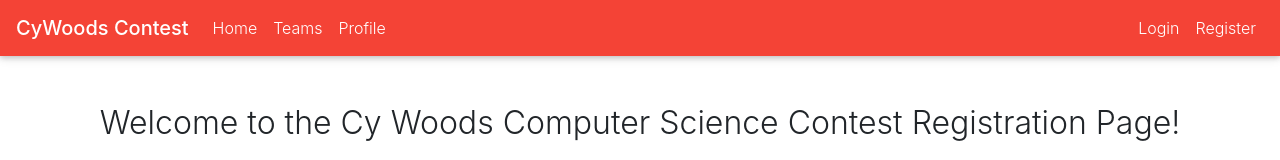
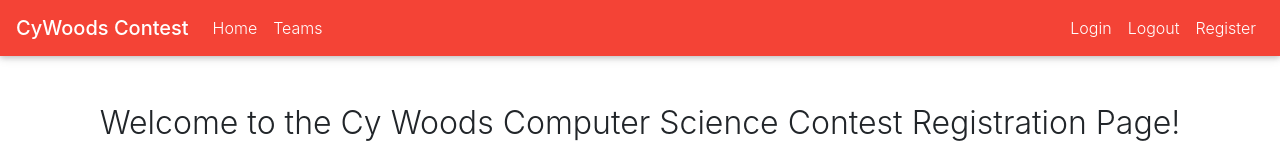
Before and after one commit to BeyondPerception/ContestFrontend, a React (Create React App) app in the folder contest/: page / in a window 1280 px wide. Shown: the top 160 px of the page. Built offline with nearby package versions, Linux system fonts and the light colour scheme.

Commit message:
started work on logout

```diff
--- a/contest/src/DataFetcher.js
+++ b/contest/src/DataFetcher.js
@@ -1,3 +1,5 @@
+import Cookies from "universal-cookie";
+
 const djangoIP = 'http://dent.ml:8000/';
 
 
@@ -37,6 +39,18 @@ export async function authenticateUser(email, password, success) {
     else return false;
 }
 
+export async function logout(key) {
+    console.log('logout')
+    const response = await fetch(`${djangoIP}auth/logout/`, {
+        method: "POST",
+        headers: {
+            "content-type": "application/json",
+            "Authorization": "Token " + key,
+        },
+    });
+    new Cookies().remove("key")
+}
+
 export async function getCurrentUser(key, success)
 {
     const response = await fetch(`${djangoIP}users/get_current_user/`, {
--- a/contest/src/NavBar.js
+++ b/contest/src/NavBar.js
@@ -1,6 +1,14 @@
-import React, { Component } from 'react';
-import { MDBNavbar, MDBNavbarBrand, MDBNavbarNav, MDBNavbarToggler, MDBCollapse, MDBNavItem, MDBNavLink } from 'mdbreact';
-import { BrowserRouter as Router, Route, Switch, Link } from 'react-router-dom';
+import React, { Component } from "react";
+import {
+  MDBNavbar,
+  MDBNavbarBrand,
+  MDBNavbarNav,
+  MDBNavbarToggler,
+  MDBCollapse,
+  MDBNavItem,
+  MDBNavLink
+} from "mdbreact";
+import { BrowserRouter as Router, Route, Switch, Link } from "react-router-dom";
 import Home from "./Home";
 import WrittenScoreboard from "./WrittenScoreboard.js";
 import ProgrammingScoreboard from "./ProgrammingScoreboard.js";
@@ -11,24 +19,26 @@ import Editinfo from "./Editinfo.js";
 import Profile from "./Profile.js";
 import Frgtpass from "./Forgotpass.js";
 import Teams from "./Teams.js";
-import { isLogicalExpression } from '@babel/types';
+import { isLogicalExpression } from "@babel/types";
+import Cookies from "universal-cookie";
 
 class NavBar extends Component {
   constructor(props) {
     super(props);
     this.state = {
-      collapse: false,
+      collapse: false
     };
     this.onClick = this.onClick.bind(this);
   }
 
   onClick() {
     this.setState({
-      collapse: !this.state.collapse,
+      collapse: !this.state.collapse
     });
   }
 
   render() {
+    var cookies = new Cookies();
     return (
       <div>
         <Router>
@@ -52,13 +62,20 @@ class NavBar extends Component {
                   <MDBNavItem>
                     <MDBNavLink to="/teams">Teams</MDBNavLink>
                   </MDBNavItem>
-                  <MDBNavItem>
-                    <MDBNavLink to="/profile">Profile</MDBNavLink>
-                  </MDBNavItem>
+                  {cookies.get("key") && (
+                    <MDBNavItem>
+                      <MDBNavLink to="/profile">Profile</MDBNavLink>
+                    </MDBNavItem>
+                  )}
                 </MDBNavbarNav>
                 <MDBNavbarNav right>
                   <MDBNavItem>
                     <MDBNavLink to="/login">Login</MDBNavLink>
+                  </MDBNavItem>
+                  <MDBNavItem>
+                    <MDBNavLink to='{logout()}'>
+                      Logout
+                    </MDBNavLink>
                   </MDBNavItem>
                   <MDBNavItem>
                     <MDBNavLink to="/register">Register</MDBNavLink>
```
